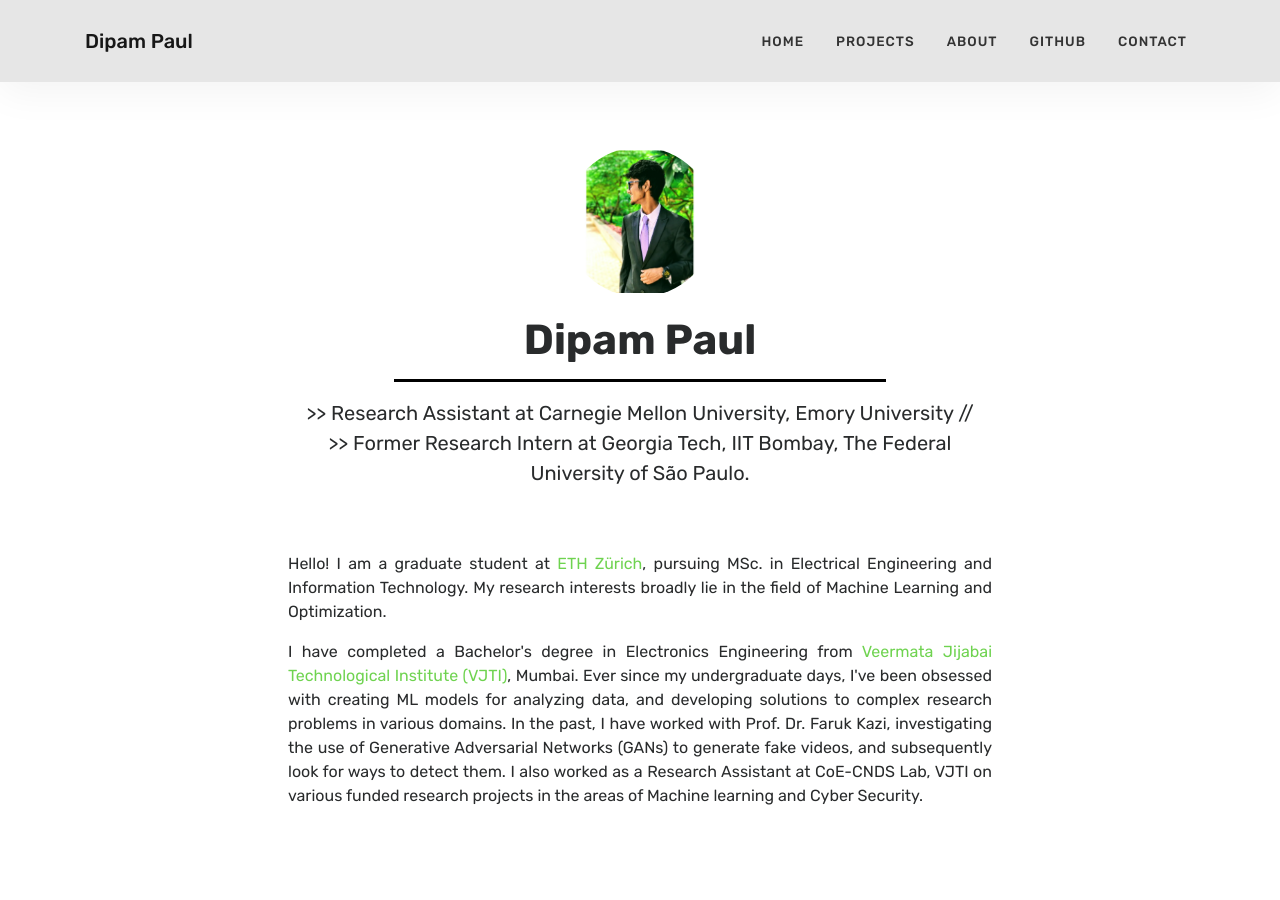
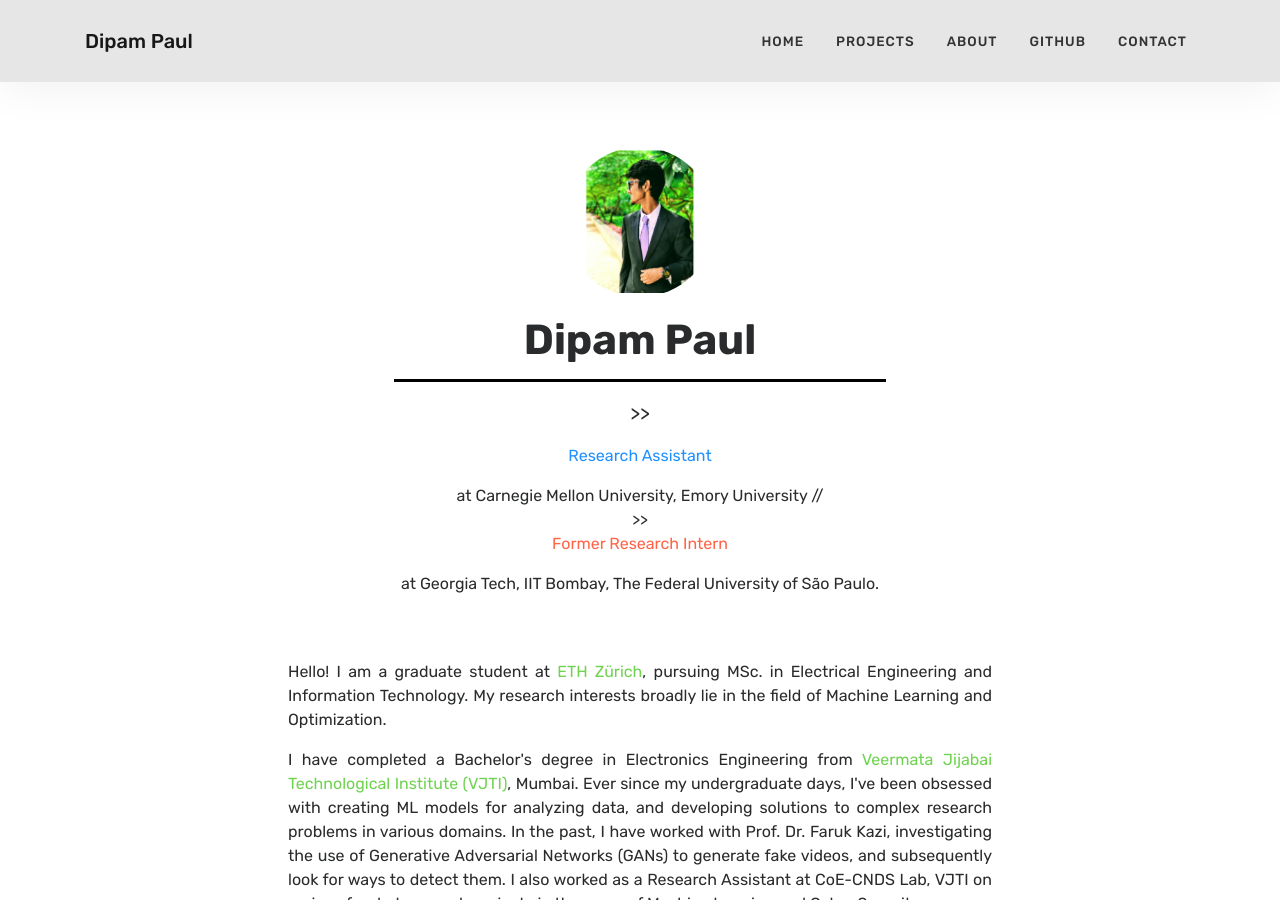
Before and after one commit to thisisdipam/thisisdipam.github.io, a Jekyll site: the page built from index.html, in a window 1280 px wide and 900 px high. Built offline with Jekyll 4.4.1, drawn with Linux system fonts in a browser that asks for light colours.

Commit message:
Update index.html

```diff
--- a/index.html
+++ b/index.html
@@ -10,7 +10,7 @@
         <img src="{{ site.baseurl }}/assets/images/download (3).png" class="rounded-circle profile-img" alt="Dipam Paul">
         <h2>Dipam Paul</h2>
         <hr class="intro-hr"/>
-        <p class="degree"> >> Research Assistant at Carnegie Mellon University, Emory University //<br> >> Former Research Intern at Georgia Tech, IIT Bombay, The Federal University of São Paulo.</p>
+        <p class="degree"> >> <p style="color:DodgerBlue;"> Research Assistant </p> at Carnegie Mellon University, Emory University //<br> >> <p style="color:Tomato;">Former Research Intern </p> at Georgia Tech, IIT Bombay, The Federal University of São Paulo.</p>
         <br><br>
         <p class="bio">Hello! I am a graduate student at <a href="https://ethz.ch/de.html">ETH Zürich</a>, pursuing MSc. in Electrical Engineering and Information Technology. My research interests broadly lie in the field of Machine Learning and Optimization.</p>
         <p class="bio">I have completed a Bachelor's degree in Electronics Engineering from <a href="https://www.vjti.ac.in/">Veermata Jijabai Technological Institute (VJTI)</a>, Mumbai. Ever since my undergraduate days, I've been obsessed with creating ML models for analyzing data, and developing solutions to complex research problems in various domains. In the past, I have worked with Prof. Dr. Faruk Kazi, investigating the use of Generative Adversarial Networks (GANs) to generate fake videos, and subsequently look for ways to detect them. I also worked as a Research Assistant at CoE-CNDS Lab, VJTI on various funded research projects in the areas of Machine learning and Cyber Security.</p>
```
